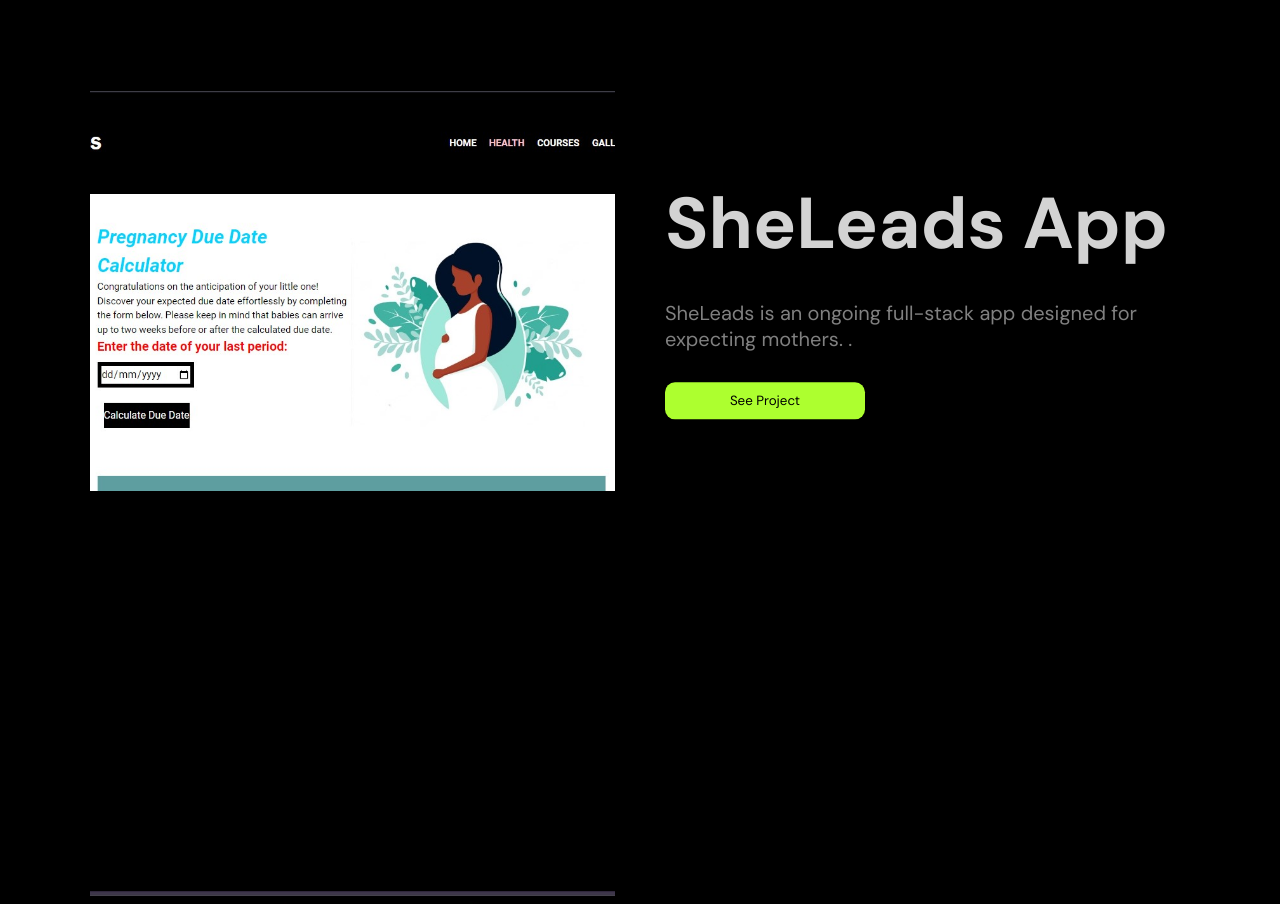
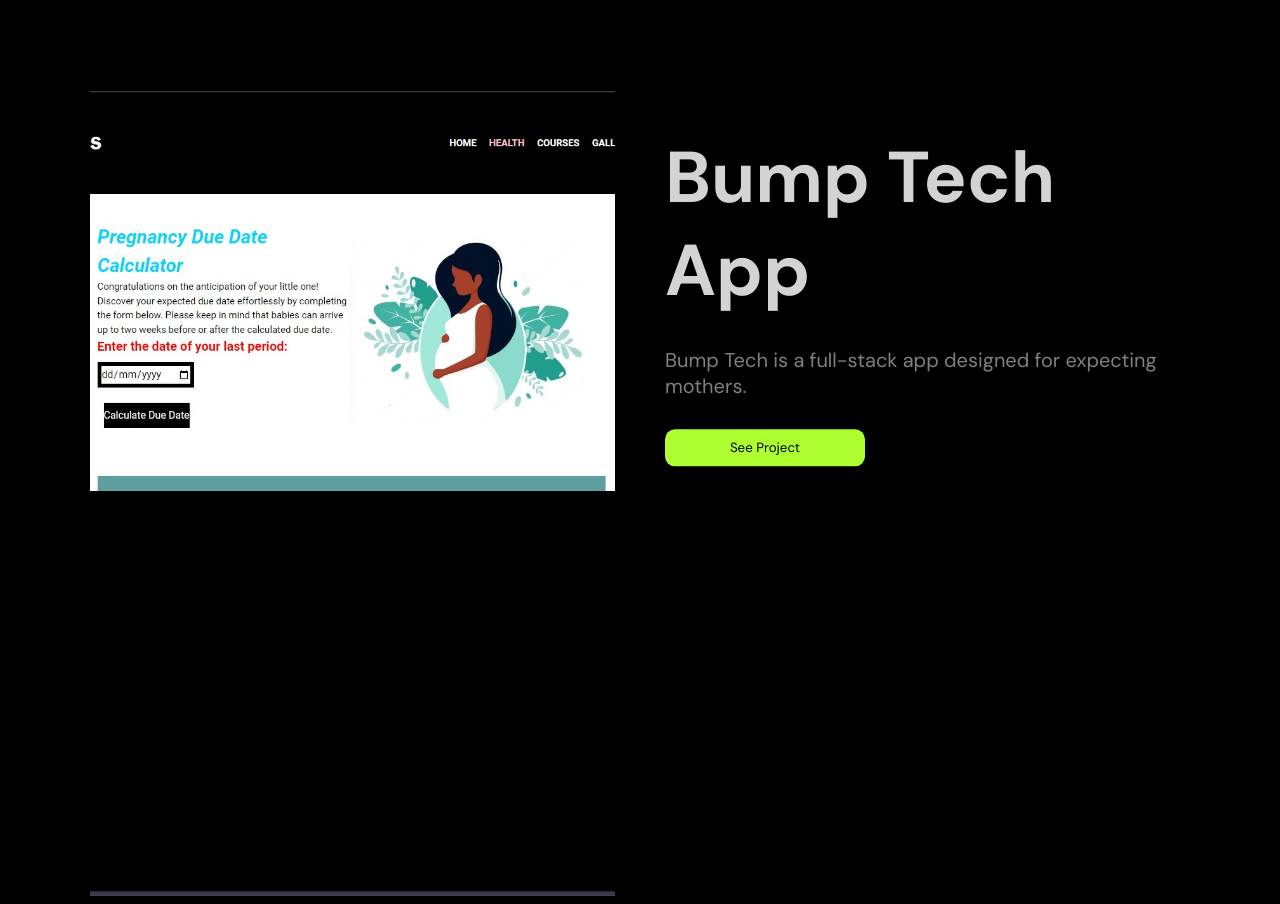
Before and after one commit to Elizabethcodes44/new-portfolio, a React (Vite) app: page / in a window 1280 px wide. Shown: the part 2640-3544 px from the top of the page. Built offline with nearby package versions, Linux system fonts and the light colour scheme.

Commit message:
bump tech app updated

```diff
--- a/src/Components/Portfolio/Portfolio.jsx
+++ b/src/Components/Portfolio/Portfolio.jsx
@@ -9,10 +9,10 @@
 const projects = [
   {
     id: 1,
-    title: "SheLeads App",
+    title: "Bump Tech App",
     img: sheleads,
-    desc: "SheLeads is an ongoing full-stack app designed for expecting mothers. .",
-    url: "https://sheleads.netlify.app/",
+    desc: "Bump Tech is a full-stack app designed for expecting mothers.",
+    url: "https://bumptech.netlify.app/",
   },
   {
     id: 2,
```
